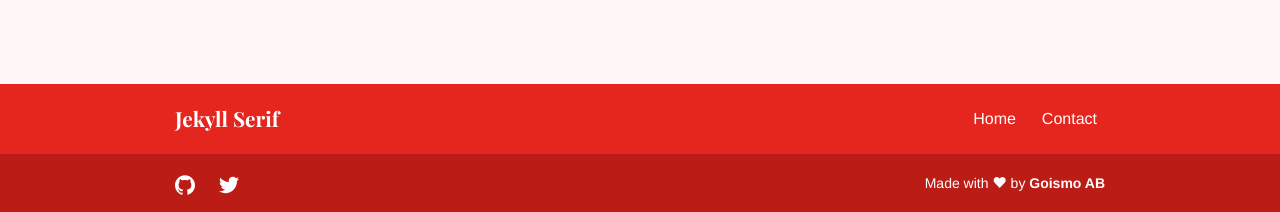
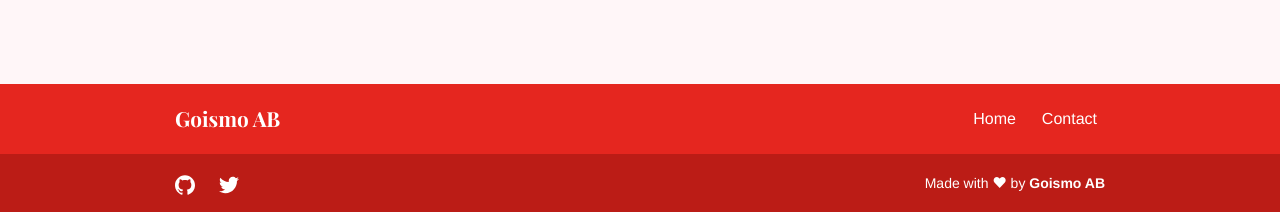
Before and after one commit to goseqr-labs/goseqr-labs.github.io, a Jekyll site: the page built from index.md, in a window 1280 px wide. Shown: the part 1698-1910 px from the top of the page. Built offline with Jekyll 4.4.1, drawn with Linux system fonts in a browser that asks for light colours.

Commit message:
Updated logo and other files

```diff
--- /dev/null
+++ b/CNAME
@@ -0,0 +1 @@
+goseqr.com
--- a/_config.yml
+++ b/_config.yml
@@ -1,6 +1,6 @@
 baseurl: '/'
 permalink: pretty
-title: 'Jekyll Serif'
+title: 'Goismo AB'
 
 logo:
   mobile: "images/logo/logo-mobile.svg"
--- a/builtatlightspeed.json
+++ b/builtatlightspeed.json
@@ -1,6 +1,6 @@
 {
     "originRepo": "https://github.com/zerostaticthemes/jekyll-serif-theme",
-    "title": "Jekyll Serif",
+    "title": "Goismo AB",
     "description": "Serif is a multi page business theme for Jekyll.",
     "demoUrl": "https://jekyll-advance.netlify.app",
     "categories": {
--- a/index.md
+++ b/index.md
@@ -1,7 +1,7 @@
 ---
-title: Jekyll Serif Theme
+title: Goismo AB
 layout: home
-description: Jekyll Serif contains content types for a typical business website. The theme is fully responsive, blazing fast and artfully illustrated.
+description:  contains content types for a typical business website. The theme is fully responsive, blazing fast and artfully illustrated.
 intro_image: "images/illustrations/pointing.svg"
 intro_image_absolute: true
 intro_image_hide_on_mobile: true
```
Also changed, not shown: images/logo/logo-mobile.svg (deleted), images/logo/logo.svg (deleted).
